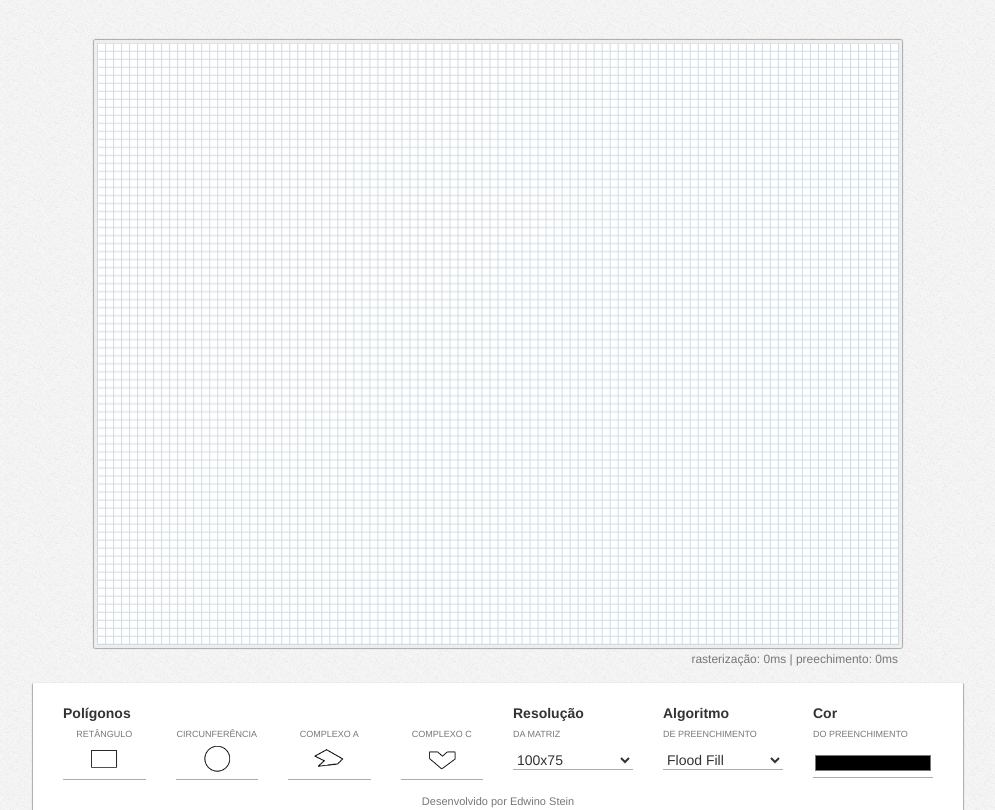
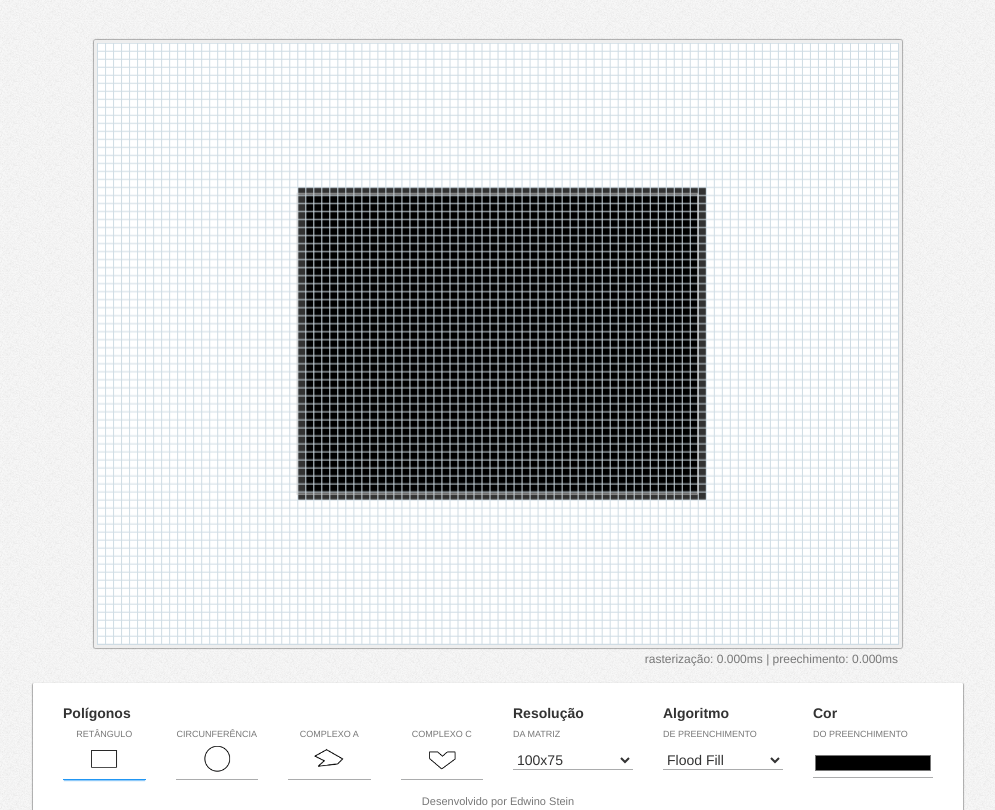
Before and after one commit to edwino-stein/ufrr-15.2-cg-preenchimento, a plain HTML site: page dev/index.html in a window 1280 px wide. Shown: the whole page, without its empty margins (142-1137 px from the left). Drawn offline with Linux system fonts and the light colour scheme.

Commit message:
Capturando o algoritmo selecionando para a preenchimento

```diff
--- a/dev/index.html
+++ b/dev/index.html
@@ -64,7 +64,7 @@
                 <label>de preenchimento</label>
                 <select id="algorithm">
                     <option value="floodfill" selected >Flood Fill</option>
-                    <option value="varredura" >Varredura</option>
+                    <option value="scanline" >Varredura</option>
                 </select>
             </div>
 
--- a/dev/js/app/Controller/Main.js
+++ b/dev/js/app/Controller/Main.js
@@ -4,6 +4,7 @@ App.define('Controller.Main', {
     panel: 'View.Panel',
     canvas: 'View.Canvas',
     raster: 'Controller.RasterAlgorithms',
+    fill: 'Controller.FillAlgorithms',
 
     $time: '#time',
 
@@ -11,6 +12,7 @@ App.define('Controller.Main', {
     fillAlgorithm: null,
     fillColor: {red: 0, green: 0, blue: 0},
     borderColor: {red: 50, green: 50, blue: 50},
+
 
     render: function(){
         if(this.polygon === null) return;
@@ -29,16 +31,22 @@ App.define('Controller.Main', {
                 time = this.raster.circle(this.polygon.center, this.polygon.radius, this.borderColor);
             break;
         }
+        this.$time.find('.raster').html((time).toFixed(3));
+
+
+        switch (this.fillAlgorithm){
+            case 'floodfill':
+                time = this.fill.floodFill(this.polygon, this.fillColor);
+            break;
+
+            case 'scanline':
+                time = this.fill.scanLine(this.polygon, this.fillColor, this.borderColor);
+            break;
+        }
+
+        this.$time.find('.fill').html((time).toFixed(3));
 
         this.grid.update();
-        this.$time.find('.raster').html((time).toFixed(5));
-    },
-
-    applyFill: function(){
-
-        if(this.polygon === null) return;
-        // if(this.polygon === null || this.fillAlgorithm === null) return;
-
 
     },
 
@@ -77,23 +85,28 @@ App.define('Controller.Main', {
         this.panel.addListener('resolution-change', function(e, resolution){
             me.grid.setResolution(resolution);
             me.render();
-            me.applyFill();
         });
 
         this.panel.addListener('color-change', function(e, color){
             me.setColor(color);
             me.render();
-            me.applyFill();
         });
 
         this.panel.addListener('algorithm-change', function(e, algorithm){
             me.fillAlgorithm = algorithm;
             me.render();
-            me.applyFill();
         });
 
         me.panel.setResolution(7);
-        // me.panel.setAlgorithm('parametric');
+        me.panel.setAlgorithm('floodfill');
+        me.panel.setPolygon('rect');
+
+
+        this.setColor(new this.util.Color(
+            this.fillColor.red,
+            this.fillColor.green,
+            this.fillColor.blue
+        ));
     },
 
     init: function(){
@@ -102,6 +115,7 @@ App.define('Controller.Main', {
         me.canvas = me._appRoot_.get(me.canvas);
         me.panel = me._appRoot_.get(me.panel);
         me.raster = me._appRoot_.get(me.raster);
+        me.fill = me._appRoot_.get(me.fill);
         me.util = me._appRoot_.get('Util');
         me.$time = $(me.$time);
     }
```
